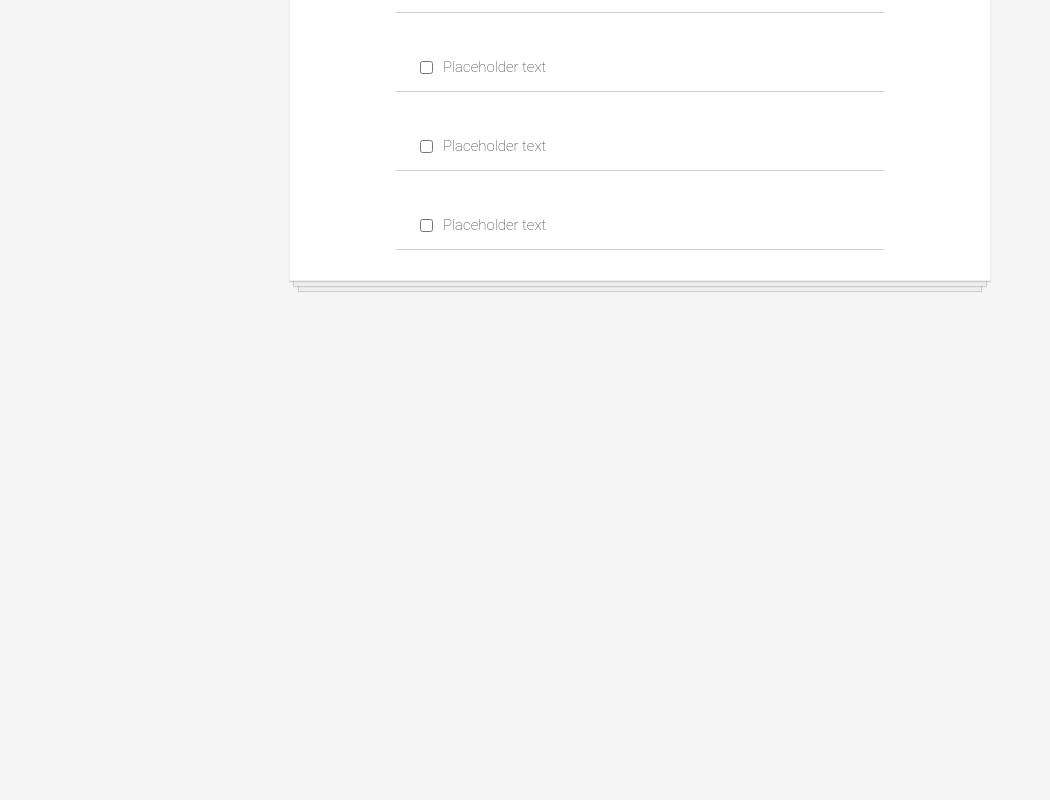
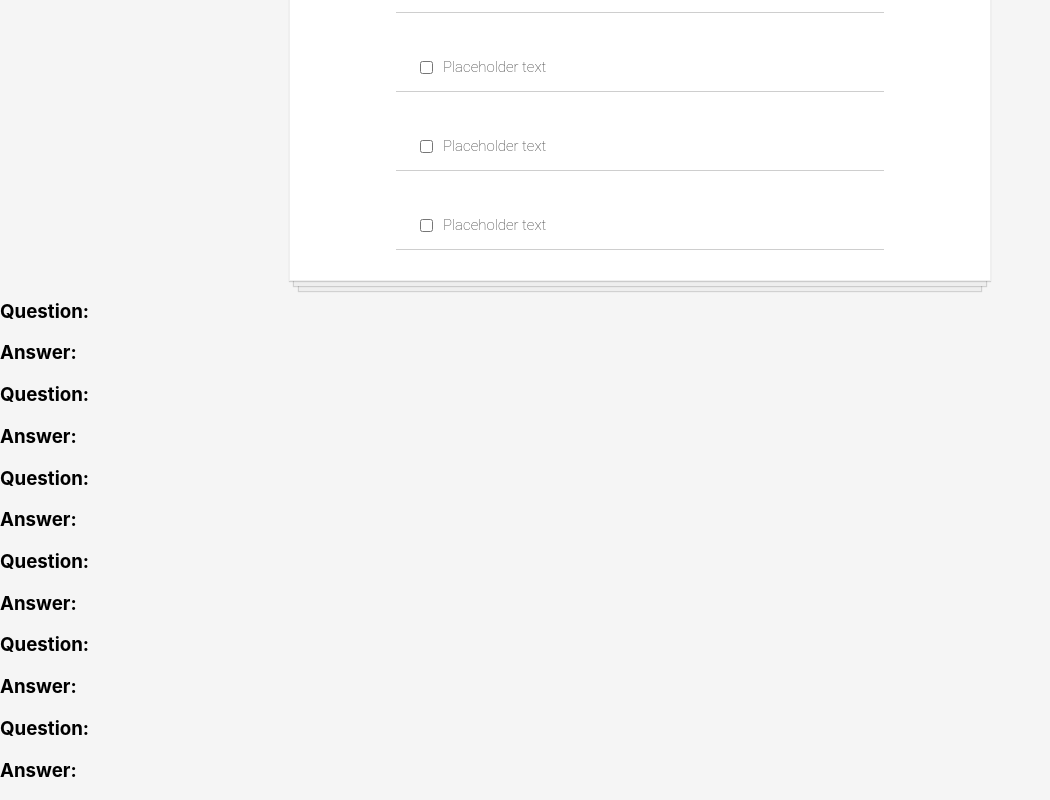
Before and after one commit to reymon359/react-todo-app, a React (Create React App) app: page / in a window 1280 px wide. Shown: the part 227-1027 px from the top of the page, without its empty margins (0-1050 px from the left). Before the commit the page ends 800 px from the top, so only its background shows below. Built offline with nearby package versions, Linux system fonts and the light colour scheme.

Commit message:
ordering components

```diff
--- a/src/App.js
+++ b/src/App.js
@@ -3,23 +3,34 @@
 
 // Components
 import Header from './components/Header';
+import Jokes from './components/jokes/Jokes';
 // import logo from './logo.svg';
 // import './App.css';
 
 function App() {
-  return (
+    return (
 
-    <div>
-      <Header />
-      <div className="todo-list">
-        <TodoItem />
-        <TodoItem />
-        <TodoItem />
-        <TodoItem />
-      </div>
-    </div>
+        <
+        div >
+        <
+        Header / >
+        <
+        div className = "todo-list" >
+        <
+        TodoItem / >
+        <
+        TodoItem / >
+        <
+        TodoItem / >
+        <
+        TodoItem / >
+        <
+        /div> <
+        Jokes / >
+        <
+        /div>
 
-  );
+    );
 }
 
 export default App;
--- /dev/null
+++ b/src/components/jokes/Jokes.js
@@ -0,0 +1,39 @@
+import React from "react"
+
+import Joke from "./Joke"
+
+function Jokes() {
+    return (
+        <div>
+            <Joke punchLine="It’s hard to explain puns to kleptomaniacs because they always take things literally." />
+
+            <Joke
+                question="What's the best thing about Switzerland?"
+                punchLine="I don't know, but the flag is a big plus!"
+            />
+
+            <Joke
+                question="Did you hear about the mathematician who's afraid of negative numbers?"
+                punchLine="He'll stop at nothing to avoid them!"
+            />
+
+            <Joke
+                question="Hear about the new restaurant called Karma?"
+                punchLine="There’s no menu: You get what you deserve."
+            />
+
+            <Joke
+                question="Did you hear about the actor who fell through the floorboards?"
+                punchLine="He was just going through a stage."
+            />
+
+            <Joke
+                question="Did you hear about the claustrophobic astronaut?"
+                punchLine="He just needed a little space."
+            />
+
+        </div>
+    )
+}
+
+export default Jokes
```
Also changed, not shown: src/components/jokes/Joke.js (renamed from src/components/Joke.js).
